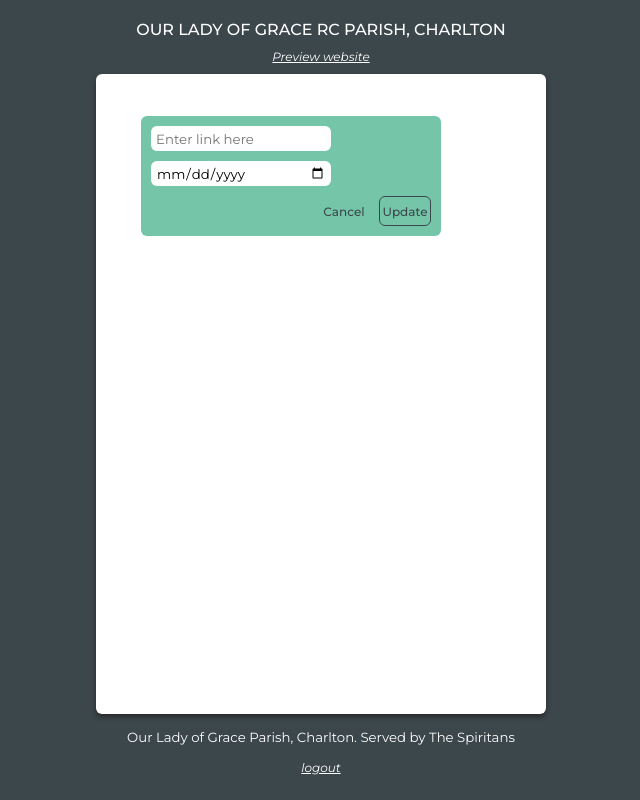
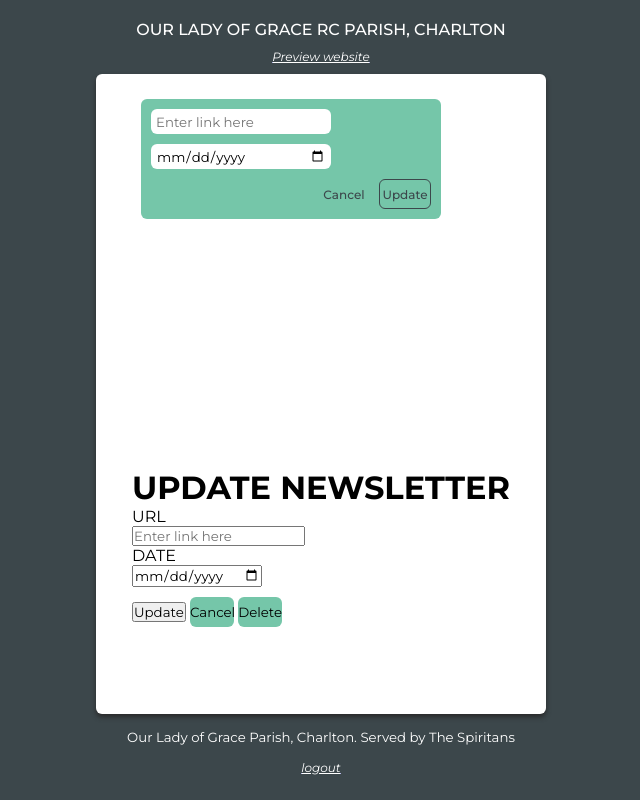
Before and after one commit to isondetech/olog-newsletter-app, a Flask app: template templates/update.html in a window 1280 px wide. Shown: the whole page, without its empty margins (319-959 px from the left). Run offline with Flask 3, Linux system fonts and the light colour scheme; the template is opened without the code that fills it, so the values that code supplies are empty.

Commit message:
add delete page

```diff
--- a/templates/update.html
+++ b/templates/update.html
@@ -22,6 +22,26 @@
             </form>
         </div>
     </div>
+    <form class="update-card-parent">
+        <div class="update-card-child">
+            <h1>UPDATE NEWSLETTER</h1>
+            <div class="update-card-inputs">
+                <div class="update-card-input">
+                    <p>URL</p>
+                    <input type="text" name="link" placeholder="Enter link here" value="{{db_data.link}}"required>
+                </div>
+                <div class="update-card-input">
+                    <p>DATE</p>
+                    <input type="date" name="date" value="{{db_data.date}}" required>
+                </div>
+            </div>
+            <div class="update-card-buttons">
+                <input type="submit" value="Update">
+                <a href="{{ url_for('admin') }}"><button type="button">Cancel</button></a>
+                <a><button type="button">Delete</button></a>
+            </div>
+        </div>
+    </form>
 </main>
 {%endblock%}
 
```
Also changed, not shown: templates/delete.html (added).
